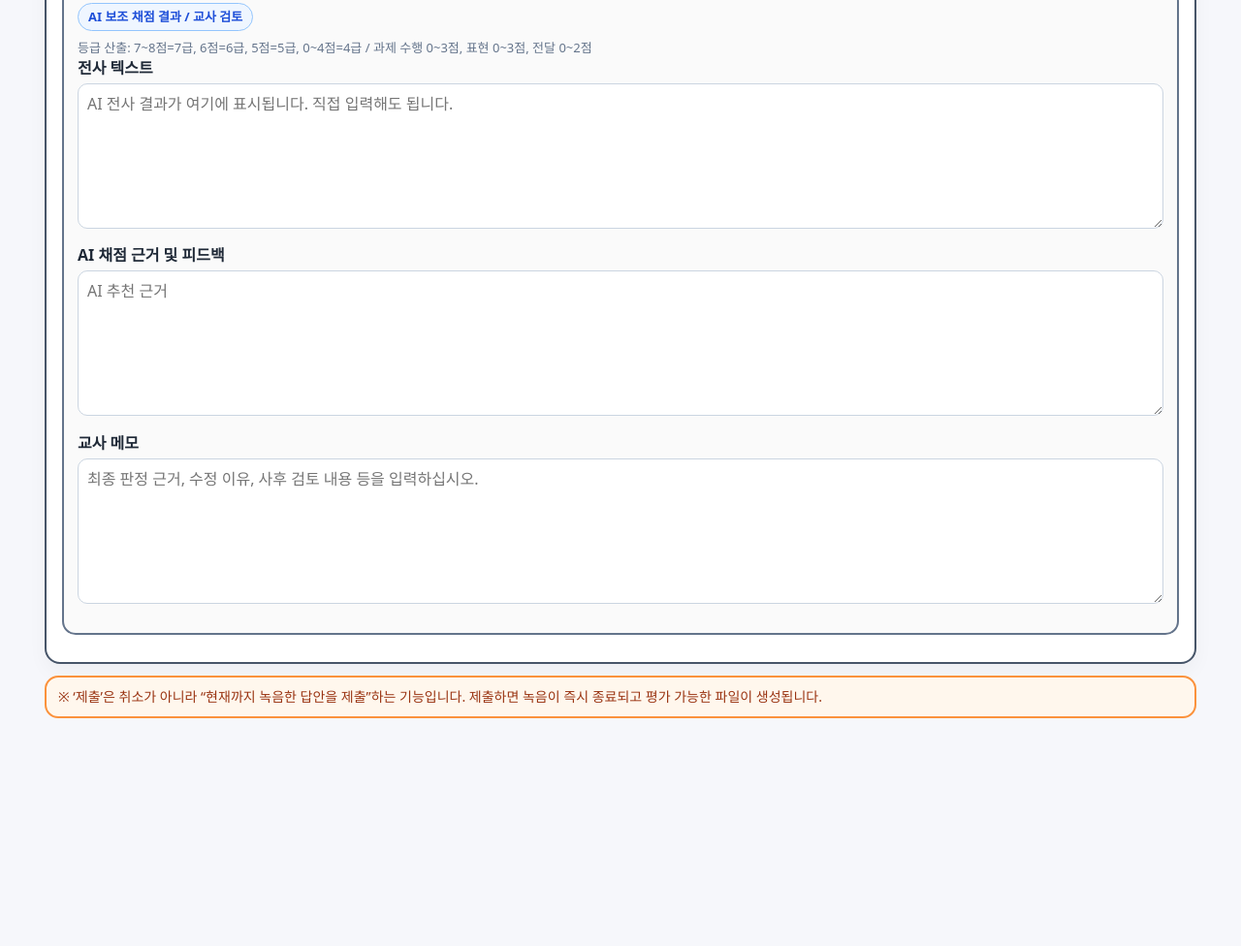
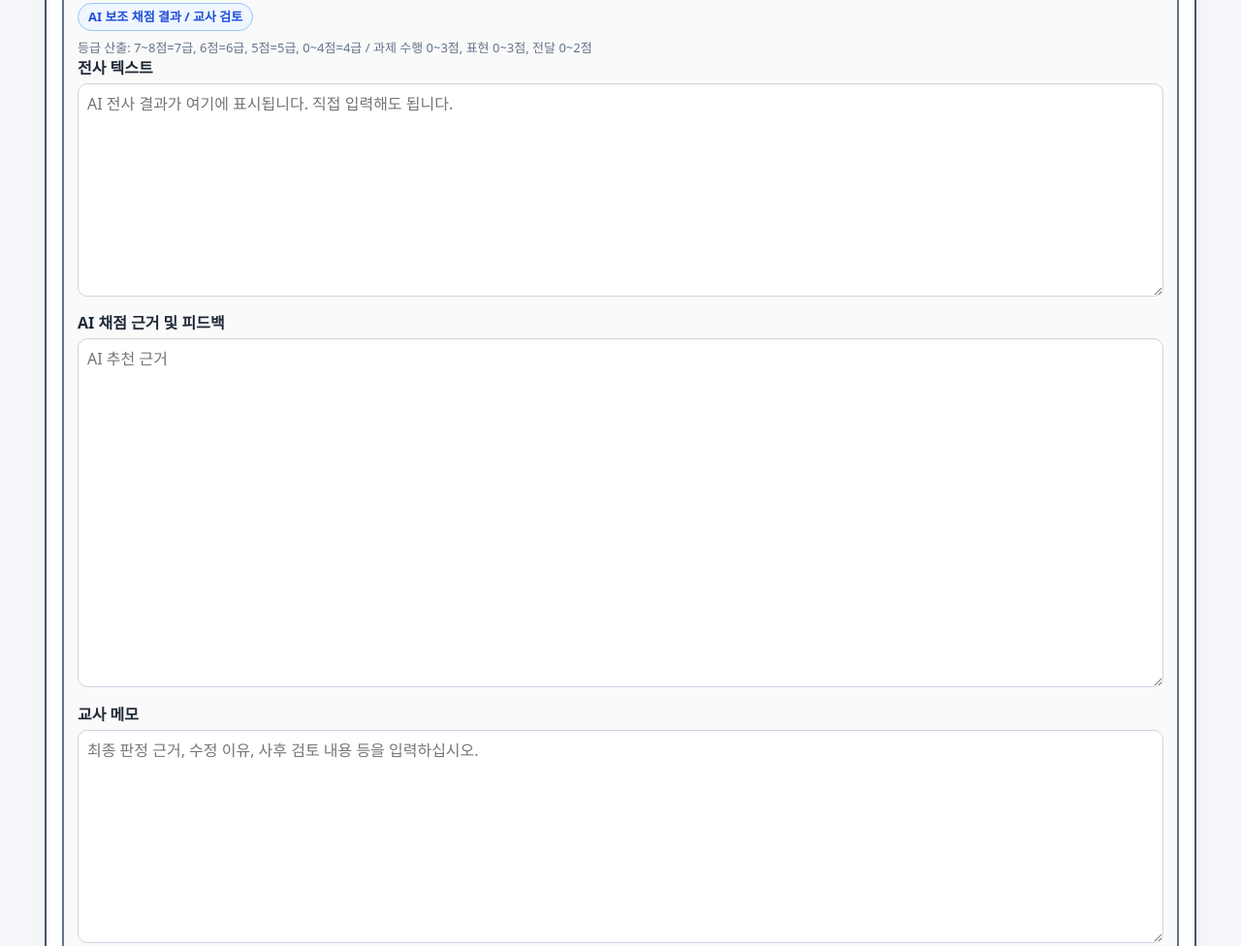
Before and after one commit to HY-KEDA/speaking01, a website: page index.html in a window 1280 px wide. Shown: the part 1126-2102 px from the top of the page at 97% size. Before the commit the page ends 1895 px from the top, so only its background shows below. Drawn offline with Linux system fonts and the light colour scheme.

Commit message:
Add files via upload

```diff
--- a/index.html
+++ b/index.html
@@ -13,7 +13,7 @@
 .promptContent{min-height:150px}.waiting{border:1.5px dashed #94a3b8;background:#fff;border-radius:12px;min-height:150px;padding:18px;display:flex;align-items:center;font-weight:900;font-size:18px;color:#334155}.hidden{display:none!important}.prompt{font-size:20px;font-weight:900;white-space:pre-line}.tasks{margin-top:12px;display:grid;grid-template-columns:1fr 1fr;gap:10px}.taskItem{background:#fff;border:2px solid #cbd5e1;border-radius:12px;padding:12px;font-weight:900}
 .timerGrid{display:grid;grid-template-columns:1fr 1fr;gap:10px}.timerBox{border:2px solid #cbd5e1;border-radius:14px;background:#fff;text-align:center;padding:14px;position:relative;min-height:132px}.timerTitle{font-weight:900;color:var(--muted);font-size:16px}.time{font-size:50px;font-weight:900;font-variant-numeric:tabular-nums;line-height:1.1}.active{outline:3px solid rgba(37,99,235,.25);border-color:var(--blue);background:#f8fbff}.recording{outline:3px solid rgba(220,38,38,.25);border-color:var(--red);background:#fff7f7}.done .time{color:var(--green)}.blink{animation:blink .75s infinite;color:var(--red)}@keyframes blink{50%{opacity:.25}}
 .submitInside{position:absolute;right:10px;bottom:10px;background:var(--green);padding:8px 11px;border-radius:9px;font-size:13px}.submitInside:hover{background:#15803d}.controls{display:flex;flex-wrap:wrap;gap:8px;margin-top:12px}button{border:0;border-radius:10px;background:var(--blue);color:white;font-weight:900;padding:11px 14px;cursor:pointer}button:hover{background:#1d4ed8}button.danger{background:var(--red)}button.gray{background:#475569}button.green{background:var(--green)}button:disabled{opacity:.45;cursor:not-allowed}
-.status{margin-top:10px;color:var(--muted);font-weight:800;font-size:14px}.notice{border:2px solid #fb923c;background:var(--yellow);color:#9a3412;border-radius:14px;padding:10px 12px;margin-bottom:12px;font-size:14px}.teacherGrid{display:grid;grid-template-columns:1fr 1.25fr;gap:12px}.field{margin-bottom:10px}.field label{display:block;font-weight:900;margin-bottom:4px}input,select,textarea{width:100%;border:1.5px solid #cbd5e1;border-radius:10px;padding:9px;font:inherit;background:#fff}textarea{min-height:150px;resize:vertical}.result{background:#f8fafc;border:2px solid #cbd5e1;border-radius:12px;padding:12px}.grade{font-size:30px;font-weight:900;color:#1d4ed8}.small{font-size:13px;color:#64748b}
+.status{margin-top:10px;color:var(--muted);font-weight:800;font-size:14px}.notice{border:2px solid #fb923c;background:var(--yellow);color:#9a3412;border-radius:14px;padding:10px 12px;margin-bottom:12px;font-size:14px}.teacherGrid{display:grid;grid-template-columns:1fr 1.25fr;gap:12px}.field{margin-bottom:10px}.field label{display:block;font-weight:900;margin-bottom:4px}input,select,textarea{width:100%;border:1.5px solid #cbd5e1;border-radius:10px;padding:9px;font:inherit;background:#fff}textarea{min-height:220px;resize:vertical}.result{background:#f8fafc;border:2px solid #cbd5e1;border-radius:12px;padding:12px}.grade{font-size:30px;font-weight:900;color:#1d4ed8}.small{font-size:13px;color:#64748b}
 table{width:100%;border-collapse:collapse;margin-top:8px}th,td{border:1px solid #cbd5e1;padding:8px;text-align:left;font-size:14px}th{background:#f1f5f9}audio{width:100%;margin-top:8px}.download{display:inline-block;margin-top:8px;font-weight:900;color:#1d4ed8;text-decoration:none}.badge{display:inline-block;padding:2px 7px;border-radius:999px;background:#e2e8f0;font-weight:900;font-size:12px}.diff{font-weight:900}.diff.ok{color:var(--green)}.diff.warn{color:#d97706}.diff.bad{color:var(--red)}
 
 .loadingBox{border:2px solid #cbd5e1;background:#f8fafc;border-radius:12px;padding:12px;margin-top:10px;text-align:center}
@@ -46,7 +46,7 @@ table{width:100%;border-collapse:collapse;margin-top:8px}th,td{border:1px solid
 </div>
 </div>
 <div class="result"><div>최종 확정 등급</div><div id="finalGrade" class="grade">-</div><div id="finalTotal" class="small">최종 총점: -</div><table><tr><th>구분</th><th>과제 수행</th><th>표현</th><th>전달</th><th>총점</th><th>등급</th></tr><tr><td><span class="badge">AI 추천</span></td><td id="aiTask">-</td><td id="aiLang">-</td><td id="aiDeliv">-</td><td id="aiTotal">-</td><td id="aiGrade">-</td></tr><tr><td><span class="badge">교사 평가</span></td><td><select id="teacherTask"><option value="">-</option><option value="3">3</option><option value="2">2</option><option value="1">1</option><option value="0">0</option></select></td><td><select id="teacherLang"><option value="">-</option><option value="3">3</option><option value="2">2</option><option value="1">1</option><option value="0">0</option></select></td><td><select id="teacherDeliv"><option value="">-</option><option value="2">2</option><option value="1">1</option><option value="0">0</option></select></td><td id="teacherTotal">-</td><td id="teacherGrade">-</td></tr><tr><td><span class="badge">차이</span></td><td id="diffTask">-</td><td id="diffLang">-</td><td id="diffDeliv">-</td><td id="diffTotal">-</td><td id="diffGrade">-</td></tr></table></div></div>
-<div class="scoreBox"><div class="label">AI 보조 채점 결과 / 교사 검토</div><div class="small">등급 산출: 7~8점=7급, 6점=6급, 5점=5급, 0~4점=4급 / 과제 수행 0~3점, 표현 0~3점, 전달 0~2점</div><div class="field"><label>전사 텍스트</label><textarea id="transcript" placeholder="AI 전사 결과가 여기에 표시됩니다. 직접 입력해도 됩니다."></textarea></div><div class="field"><label>AI 채점 근거 및 피드백</label><textarea id="feedback" placeholder="AI 추천 근거"></textarea></div><div class="field"><label>교사 메모</label><textarea id="teacherMemo" placeholder="최종 판정 근거, 수정 이유, 사후 검토 내용 등을 입력하십시오."></textarea></div></div></section>
+<div class="scoreBox"><div class="label">AI 보조 채점 결과 / 교사 검토</div><div class="small">등급 산출: 7~8점=7급, 6점=6급, 5점=5급, 0~4점=4급 / 과제 수행 0~3점, 표현 0~3점, 전달 0~2점</div><div class="field"><label>전사 텍스트</label><textarea id="transcript" placeholder="AI 전사 결과가 여기에 표시됩니다. 직접 입력해도 됩니다."></textarea></div><div class="field"><label>AI 채점 근거 및 피드백</label><textarea id="feedback" placeholder="AI 추천 근거" style="min-height:360px"></textarea></div><div class="field"><label>교사 메모</label><textarea id="teacherMemo" placeholder="최종 판정 근거, 수정 이유, 사후 검토 내용 등을 입력하십시오."></textarea></div></div></section>
 <section class="notice">※ ‘제출’은 취소가 아니라 “현재까지 녹음한 답안을 제출”하는 기능입니다. 제출하면 녹음이 즉시 종료되고 평가 가능한 파일이 생성됩니다.</section>
 </main>
 <script>
--- a/netlify/functions/score.js
+++ b/netlify/functions/score.js
@@ -132,7 +132,7 @@ export async function handler(event) {
 ${transcript}
 
 [출력 규칙]
-각 상위요소 점수는 반드시 1, 0.5, 0 중 하나로 반환한다.
+각 상위요소 점수는 반드시 1, 0.5, 0 중 하나로 반환한다. 모든 상위요소의 Score와 Reason 필드를 빠짐없이 채운다.
 O, △, X 문자는 절대 사용하지 않는다.
 반드시 JSON만 반환한다.
 
```
Also changed, not shown: README.md.
